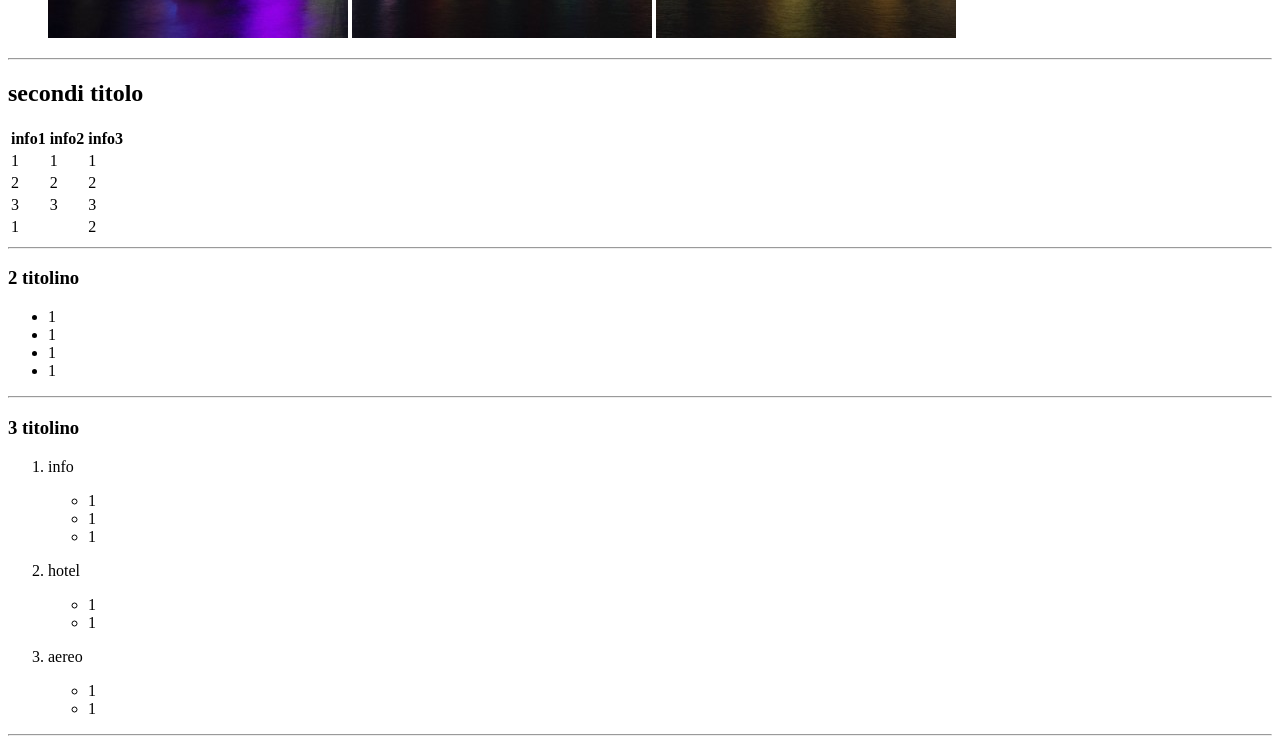
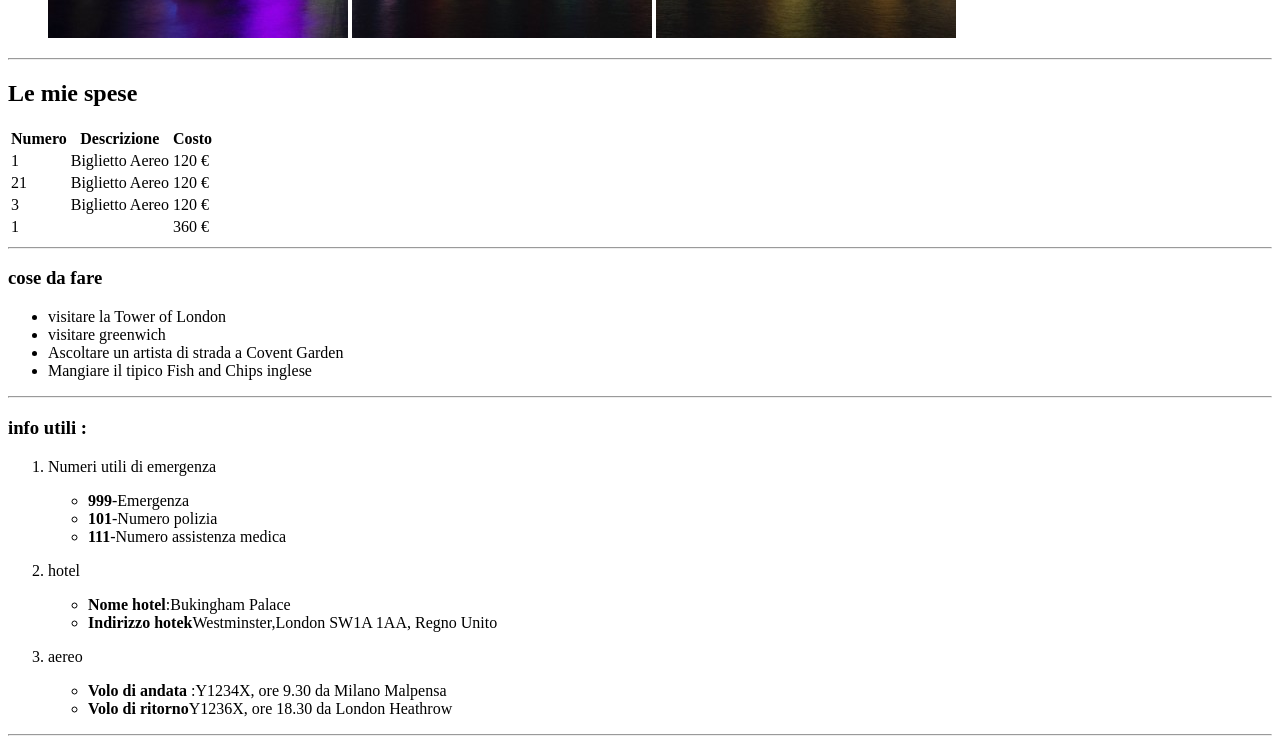
Before and after one commit to jaupi98/html-london-trip, a plain HTML site: page index.html in a window 1280 px wide. Shown: the part 642-1383 px from the top of the page. Drawn offline with Linux system fonts and the light colour scheme.

Commit message:
esercizio completato

```diff
--- a/index.html
+++ b/index.html
@@ -9,7 +9,7 @@
 <body>
     <!-- testo principale  -->
     <header>
-        <h1>titolo </h1>
+        <h1>il mio viaggio a Londra </h1>
             <figure>
                 <img src="./img/foto1.jpg" alt="londra">
                 <img src="./img/foto2.jpg" alt="londra">
@@ -21,76 +21,76 @@
         <!-- nel main abbiamo 3 sezioni di cui nella abbiamo una tabella ,  ua lista nn ordinata e una lista ordinata suddivisa in liste non ordinate   -->
     <main>
         <section>
-            <h2>secondi titolo</h2>
+            <h2>Le mie spese</h2>
             <table>
                 <thead>
                     <tr>
-                        <th>info1</th>
-                        <th>info2</th>
-                        <th>info3</th>
+                        <th>Numero</th>
+                        <th>Descrizione</th>
+                        <th>Costo</th>
                     </tr>
                 </thead>
                 <tbody>
                     <tr>
                       <td>1</td>
-                      <td>1</td>
-                      <td>1</td>
+                      <td>Biglietto Aereo</td>
+                      <td>120 &euro;</td>
                     </tr>
                     <tr>
-                        <td>2</td>
-                        <td>2</td>
-                        <td>2</td>
+                        <td>21</td>
+                        <td>Biglietto Aereo</td>
+                        <td>120 &euro;</td>
                       </tr>
                       <tr>
                         <td>3</td>
-                        <td>3</td>
-                        <td>3</td>
+                        <td>Biglietto Aereo</td>
+                        <td>120 &euro;</td>
                       </tr>
                 </tbody>
                 <tfoot>
                     <tr>
                         <td colspan="2">1</td>
-                        <td>2</td>
+                        <td>360 &euro;</td>
                     </tr>
                 </tfoot>
                 </table>
         </section>
     <hr>
         <section>
-            <h3>2 titolino</h3>
+            <h3>cose da fare</h3>
             <ul>
-                <li>1</li>
-                <li>1</li>
-                <li>1</li>
-                <li>1</li>
+                <li>visitare la Tower of London</li>
+                <li>visitare greenwich</li>
+                <li>Ascoltare un artista di strada a Covent Garden</li>
+                <li>Mangiare il tipico Fish and Chips inglese</li>
             </ul>
         </section>
     <hr>
         <section>
-            <h3>3 titolino</h3>
+            <h3>info utili :</h3>
             <ol>
                 <li>
-                    <p> info</p>
+                    <p> Numeri utili di emergenza</p>
                     <ul>
-                        <li>1</li>
-                        <li>1</li>
-                        <li>1</li>
+                        <li><strong>999</strong>-Emergenza</li>
+                        <li><strong>101</strong>-Numero polizia</li>
+                        <li><strong>111</strong>-Numero assistenza medica</li>
                     </ul>
 
                 </li>
                 <li>
                     <p>hotel</p>
                     <ul>
-                        <li>1</li>
-                        <li>1</li>
+                        <li><strong>Nome hotel</strong>:Bukingham Palace</li>
+                        <li><strong>Indirizzo hotek</strong>Westminster,London SW1A 1AA, Regno Unito</li>
                     </ul>
 
                 </li>
                 <li>
                     <p>aereo</p>
                     <ul>
-                        <li>1</li>
-                        <li>1</li>
+                        <li><strong>Volo di andata </strong>:Y1234X, ore 9.30 da Milano Malpensa</li>
+                        <li><strong>Volo di ritorno</strong>Y1236X, ore 18.30 da London Heathrow</li>
                     </ul>
 
                 </li>
```
